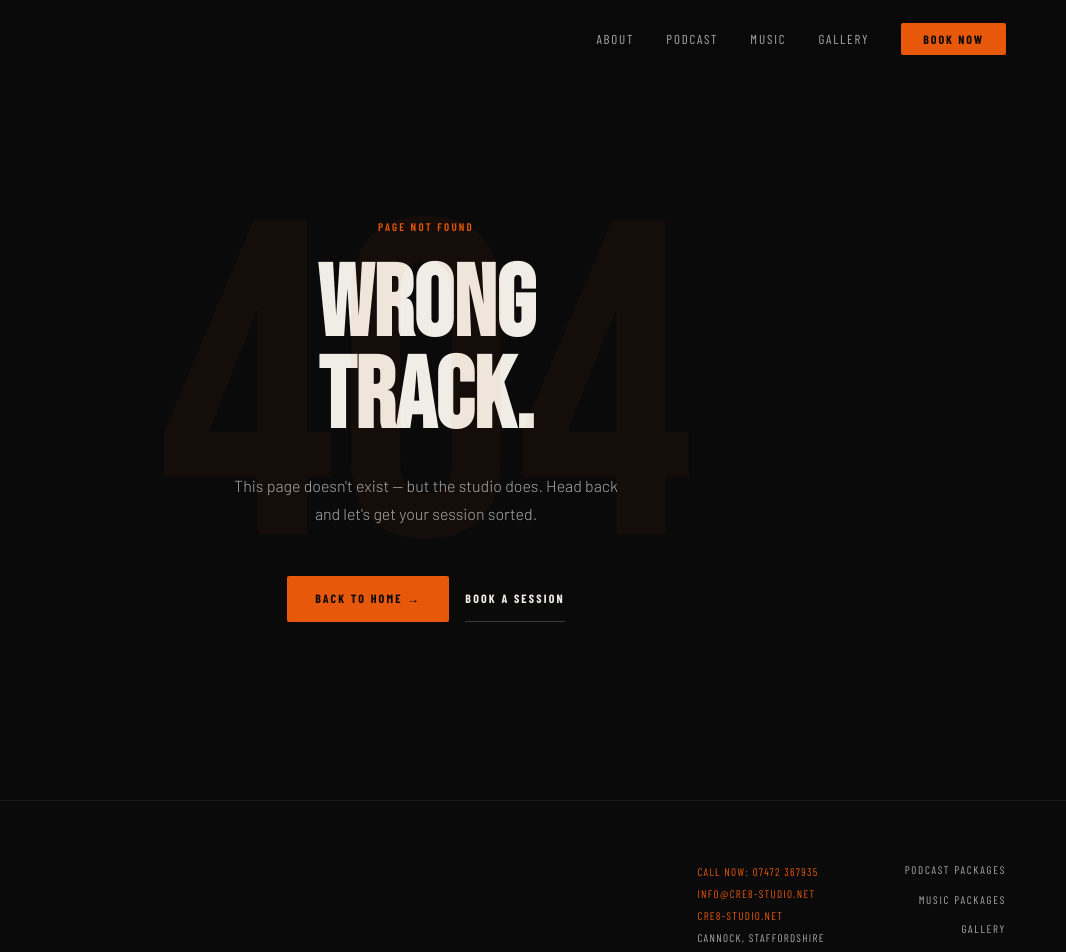
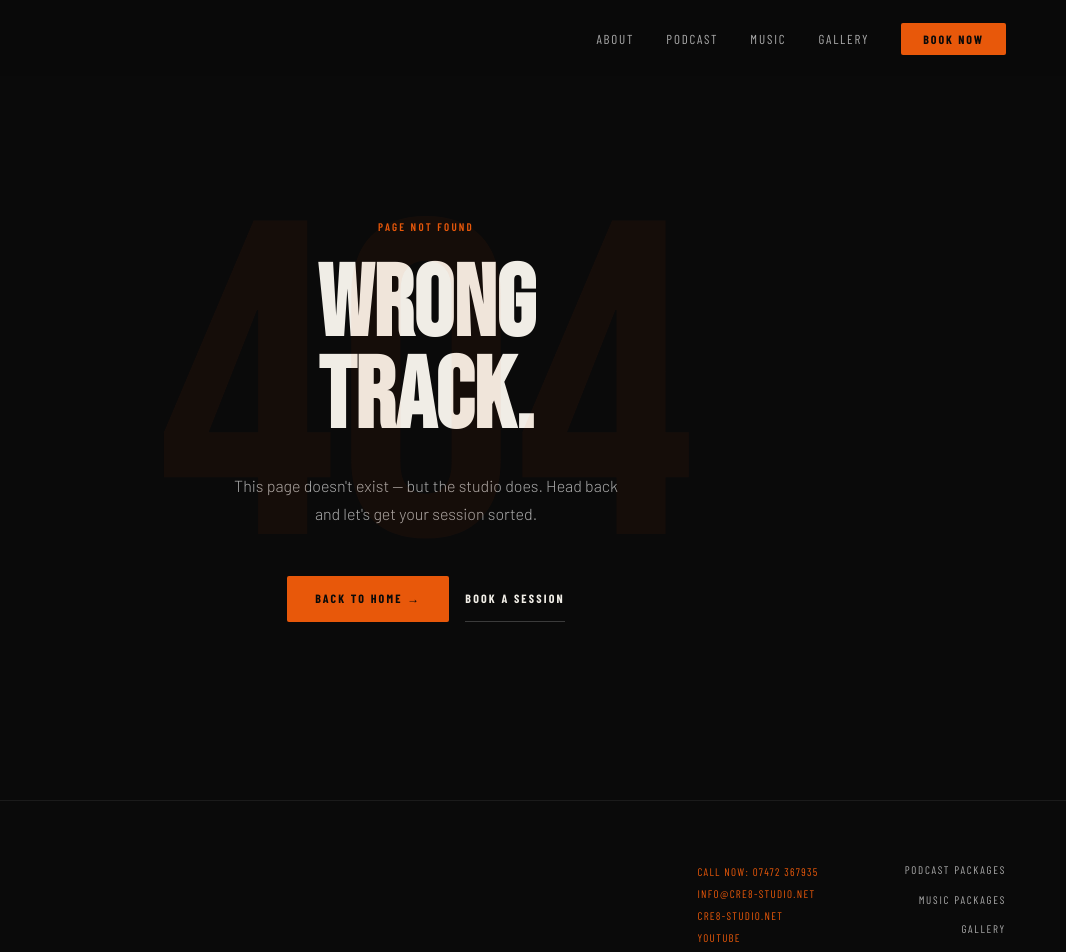
Before and after one commit to Yomykey/cre8-studio-prototype, a plain HTML site: page 404.html in a window 1280 px wide. Shown: the top 952 px of the page, 214-1280 px from the left. Drawn offline with nearby package versions, Linux system fonts and the light colour scheme; a script that the page names is missing.

Commit message:
Add YouTube link to footer across all pages

```diff
--- a/404.html
+++ b/404.html
@@ -122,6 +122,7 @@
       <div><a href="tel:07472367935">Call Now: 07472 367935</a></div>
       <div><a href="mailto:info@cre8-studio.net">info@cre8-studio.net</a></div>
       <div><a href="https://cre8-studio.net" target="_blank" rel="noopener noreferrer">cre8-studio.net</a></div>
+      <div><a href="https://www.youtube.com/@CRE8_Cannock" target="_blank" rel="noopener noreferrer">YouTube</a></div>
       <div>Cannock, Staffordshire</div>
     </div>
     <nav class="footer-nav">
```
Also changed, not shown: about.html (+1 -0 lines), contact.html (+1 -0 lines), gallery.html (+1 -0 lines), index.html (+1 -0 lines), music.html (+1 -0 lines), podcast.html (+1 -0 lines), privacy.html (+1 -0 lines), thank-you.html (+1 -0 lines).
